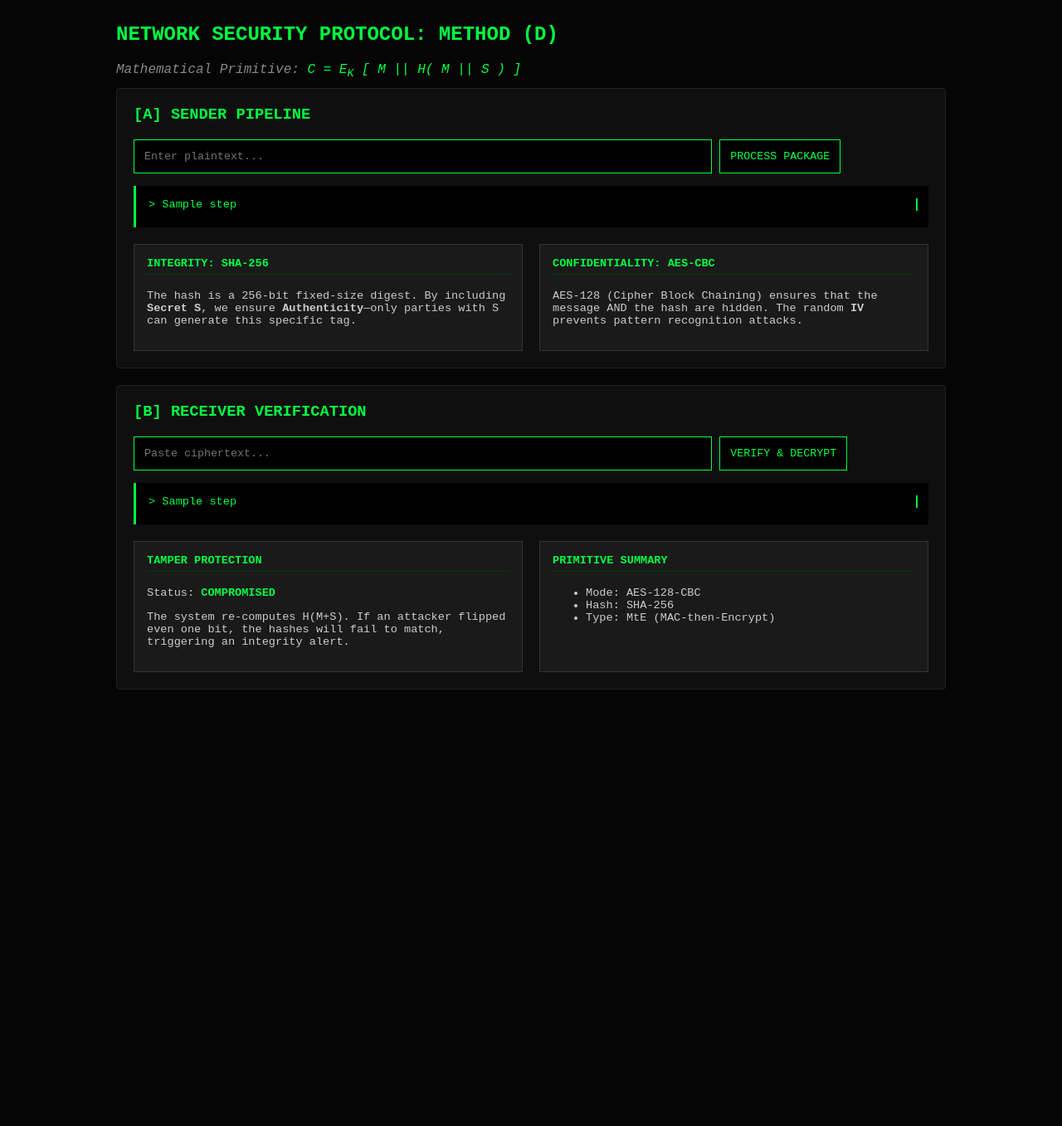
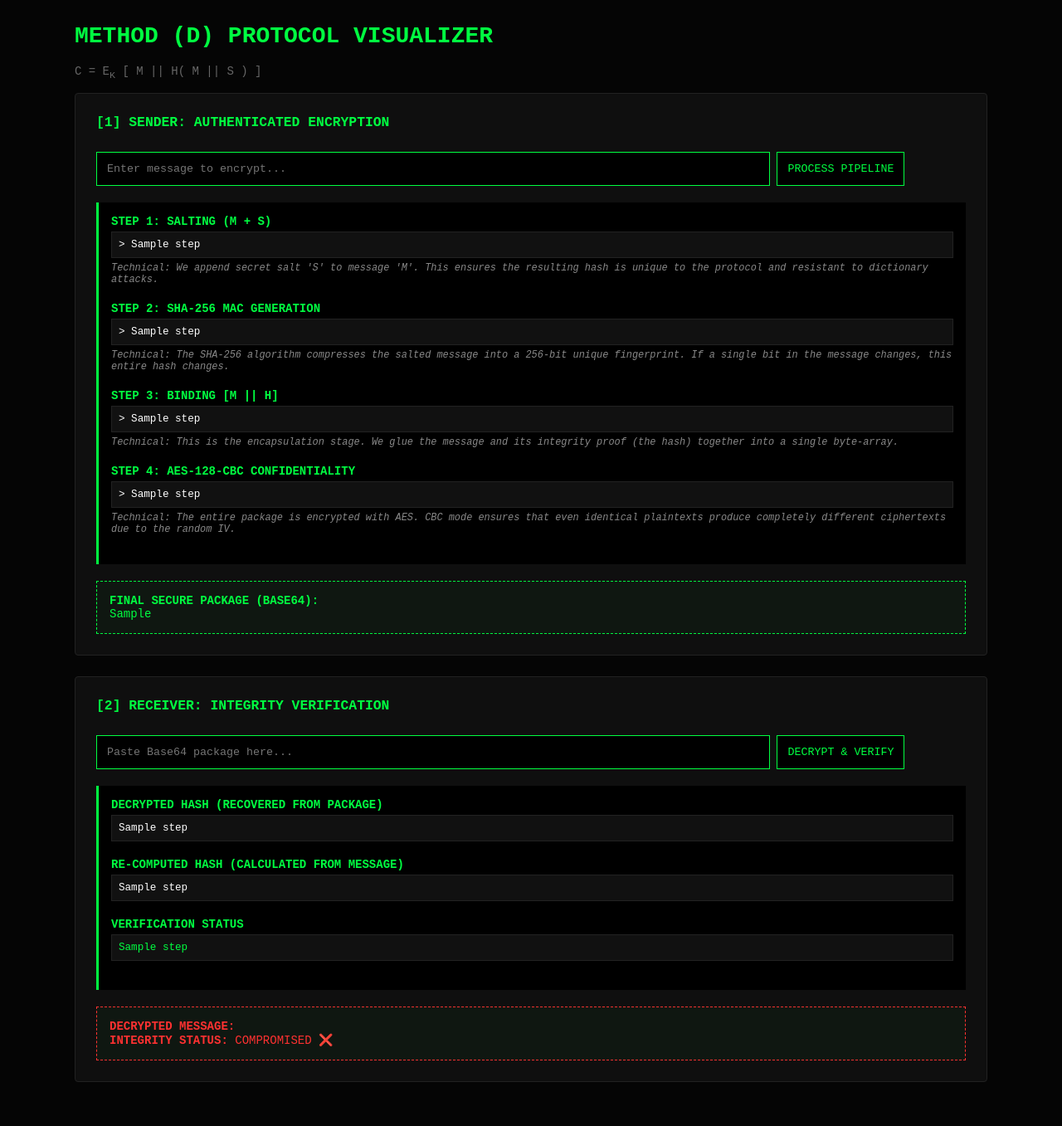
Before and after one commit to Vickiegatheru/Computer-Network-Security, a Flask app: template templates/index.html in a window 1280 px wide. Shown: the whole page at 83% size. Before the commit the page ends 831 px from the top, so only its background shows below. Run offline with Flask 3, Linux system fonts and the light colour scheme; the template is opened without the code that fills it: most values are stand-ins (such as "Sample title", 1, 10 or a date in 2020); parts of the project's set-up code (start-up, migrations or seed data) failed here and were passed over.

Commit message:
Technical Explanation

```diff
--- a/templates/index.html
+++ b/templates/index.html
@@ -2,91 +2,94 @@
 <html lang="en">
 <head>
     <meta charset="UTF-8">
-    <title>Method (d) Security Deep-Dive</title>
+    <title>Method (d) Technical Dashboard</title>
     <style>
-        :root { --neon: #00ff41; --bg: #050505; --accent: #003b11; }
-        body { background: var(--bg); color: #ccc; font-family: 'Courier New', monospace; padding: 20px; }
-        .container { max-width: 1000px; margin: auto; }
+        :root { --neon: #00ff41; --bg: #050505; --gray: #888; --alert: #ff3131; }
+        body { background: var(--bg); color: #ccc; font-family: 'Courier New', monospace; padding: 20px; font-size: 14px; }
+        .container { max-width: 1100px; margin: auto; }
+        .panel { background: #0f0f0f; border: 1px solid #222; padding: 25px; margin-bottom: 25px; border-radius: 4px; }
+        h1, h2, h3 { color: var(--neon); text-transform: uppercase; margin-top: 0; }
 
-        .panel { background: #0f0f0f; border: 1px solid #222; padding: 20px; margin-bottom: 20px; border-radius: 4px; }
-        h2, h3 { color: var(--neon); text-transform: uppercase; margin-top: 0; }
-
-        /* Grid Layout for Tech Details */
-        .tech-grid { display: grid; grid-template-columns: 1fr 1fr; gap: 20px; margin-top: 20px; }
-        .tech-card { background: #1a1a1a; padding: 15px; border: 1px solid #333; font-size: 0.85em; }
-        .tech-card h4 { color: var(--neon); margin-top: 0; border-bottom: 1px solid var(--accent); padding-bottom: 5px; }
-
-        input, button { background: #000; border: 1px solid var(--neon); color: var(--neon); padding: 12px; font-family: inherit; }
+        input, button { background: #000; border: 1px solid var(--neon); color: var(--neon); padding: 12px; font-family: inherit; margin-top: 10px; }
         button:hover { background: var(--neon); color: #000; cursor: pointer; font-weight: bold; }
 
-        .log-box { background: #000; border-left: 3px solid var(--neon); padding: 15px; margin: 15px 0; font-size: 0.85em; }
-        .tw-line { overflow: hidden; white-space: nowrap; border-right: 2px solid var(--neon); width: 0; animation: typing 1s steps(40, end) forwards; margin-bottom: 5px; color: var(--neon); }
-        @keyframes typing { from { width: 0 } to { width: 100% } }
+        .log-box { background: #000; border-left: 3px solid var(--neon); padding: 15px; margin: 20px 0; }
+        .step { margin-bottom: 20px; }
+        .step-title { color: var(--neon); font-weight: bold; display: block; margin-bottom: 4px; }
+        .step-data { color: white; word-break: break-all; font-size: 0.9em; background: #111; padding: 8px; display: block; border: 1px solid #222; }
+        .step-desc { color: var(--gray); font-size: 0.85em; margin-top: 5px; display: block; font-style: italic; }
 
-        .formula { font-style: italic; color: #888; margin: 10px 0; }
-        .highlight { color: var(--neon); }
+        .res-out { border: 1px dashed var(--neon); padding: 15px; color: var(--neon); margin-top: 15px; background: rgba(0, 255, 65, 0.03); }
+        .bad { border-color: var(--alert); color: var(--alert); }
     </style>
 </head>
 <body>
     <div class="container">
-        <h2>Network Security Protocol: Method (d)</h2>
-        <p class="formula">Mathematical Primitive: <span class="highlight">C = E<sub>K</sub> [ M || H( M || S ) ]</span></p>
+        <h1>Method (d) Protocol Visualizer</h1>
+        <p style="color: #666;">C = E<sub>K</sub> [ M || H( M || S ) ]</p>
 
         <div class="panel">
-            <h3>[A] SENDER PIPELINE</h3>
+            <h3>[1] SENDER: AUTHENTICATED ENCRYPTION</h3>
             <form method="POST">
-                <input name="msg" placeholder="Enter plaintext..." style="width: 70%;" required>
-                <button type="submit">PROCESS PACKAGE</button>
+                <input name="msg" placeholder="Enter message to encrypt..." style="width: 75%;" required>
+                <button type="submit">PROCESS PIPELINE</button>
             </form>
 
-            {% if enc.ct %}
+            {% if enc.steps %}
             <div class="log-box">
-                {% for step in enc.steps %}
-                <div class="tw-line">> {{ step }}</div>
-                {% endfor %}
-            </div>
+                <div class="step">
+                    <span class="step-title">STEP 1: SALTING (M + S)</span>
+                    <span class="step-data">> {{ enc.steps[0] }}</span>
+                    <span class="step-desc">Technical: We append secret salt 'S' to message 'M'. This ensures the resulting hash is unique to the protocol and resistant to dictionary attacks.</span>
+                </div>
 
-            <div class="tech-grid">
-                <div class="tech-card">
-                    <h4>INTEGRITY: SHA-256</h4>
-                    <p>The hash is a 256-bit fixed-size digest. By including <b>Secret S</b>, we ensure <b>Authenticity</b>—only parties with S can generate this specific tag.</p>
+                <div class="step">
+                    <span class="step-title">STEP 2: SHA-256 MAC GENERATION</span>
+                    <span class="step-data">> {{ enc.steps[1] }}</span>
+                    <span class="step-desc">Technical: The SHA-256 algorithm compresses the salted message into a 256-bit unique fingerprint. If a single bit in the message changes, this entire hash changes.</span>
                 </div>
-                <div class="tech-card">
-                    <h4>CONFIDENTIALITY: AES-CBC</h4>
-                    <p>AES-128 (Cipher Block Chaining) ensures that the message AND the hash are hidden. The random <b>IV</b> prevents pattern recognition attacks.</p>
+
+                <div class="step">
+                    <span class="step-title">STEP 3: BINDING [M || H]</span>
+                    <span class="step-data">> {{ enc.steps[2] }}</span>
+                    <span class="step-desc">Technical: This is the encapsulation stage. We glue the message and its integrity proof (the hash) together into a single byte-array.</span>
+                </div>
+
+                <div class="step">
+                    <span class="step-title">STEP 4: AES-128-CBC CONFIDENTIALITY</span>
+                    <span class="step-data">> {{ enc.steps[3] }}</span>
+                    <span class="step-desc">Technical: The entire package is encrypted with AES. CBC mode ensures that even identical plaintexts produce completely different ciphertexts due to the random IV.</span>
                 </div>
             </div>
+            <div class="res-out"><strong>FINAL SECURE PACKAGE (BASE64):</strong><br>{{ enc.ct }}</div>
             {% endif %}
         </div>
 
         <div class="panel">
-            <h3>[B] RECEIVER VERIFICATION</h3>
+            <h3>[2] RECEIVER: INTEGRITY VERIFICATION</h3>
             <form method="POST">
-                <input name="cip" placeholder="Paste ciphertext..." style="width: 70%;" required>
-                <button type="submit">VERIFY & DECRYPT</button>
+                <input name="cip" placeholder="Paste Base64 package here..." style="width: 75%;" required>
+                <button type="submit">DECRYPT & VERIFY</button>
             </form>
 
             {% if dec.steps %}
             <div class="log-box">
-                {% for step in dec.steps %}
-                <div class="tw-line">> {{ step }}</div>
-                {% endfor %}
+                <div class="step">
+                    <span class="step-title">DECRYPTED HASH (RECOVERED FROM PACKAGE)</span>
+                    <span class="step-data">{{ dec.steps[0] }}</span>
+                </div>
+                <div class="step">
+                    <span class="step-title">RE-COMPUTED HASH (CALCULATED FROM MESSAGE)</span>
+                    <span class="step-data">{{ dec.steps[1] }}</span>
+                </div>
+                <div class="step">
+                    <span class="step-title">VERIFICATION STATUS</span>
+                    <span class="step-data" style="color: var(--neon);">{{ dec.steps[2] }}</span>
+                </div>
             </div>
-
-            <div class="tech-grid">
-                <div class="tech-card">
-                    <h4>TAMPER PROTECTION</h4>
-                    <p>Status: <b class="highlight">{{ "VALID" if dec.valid else "COMPROMISED" }}</b></p>
-                    <p>The system re-computes H(M+S). If an attacker flipped even one bit, the hashes will fail to match, triggering an integrity alert.</p>
-                </div>
-                <div class="tech-card">
-                    <h4>PRIMITIVE SUMMARY</h4>
-                    <ul>
-                        <li>Mode: AES-128-CBC</li>
-                        <li>Hash: SHA-256</li>
-                        <li>Type: MtE (MAC-then-Encrypt)</li>
-                    </ul>
-                </div>
+            <div class="res-out {{ 'bad' if not dec.valid }}">
+                <strong>DECRYPTED MESSAGE:</strong> {{ dec.msg }} <br>
+                <strong>INTEGRITY STATUS:</strong> {{ "SUCCESS ✅" if dec.valid else "COMPROMISED ❌" }}
             </div>
             {% endif %}
         </div>
```
Also changed, not shown: crypto_logic.py (+20 -57 lines).
